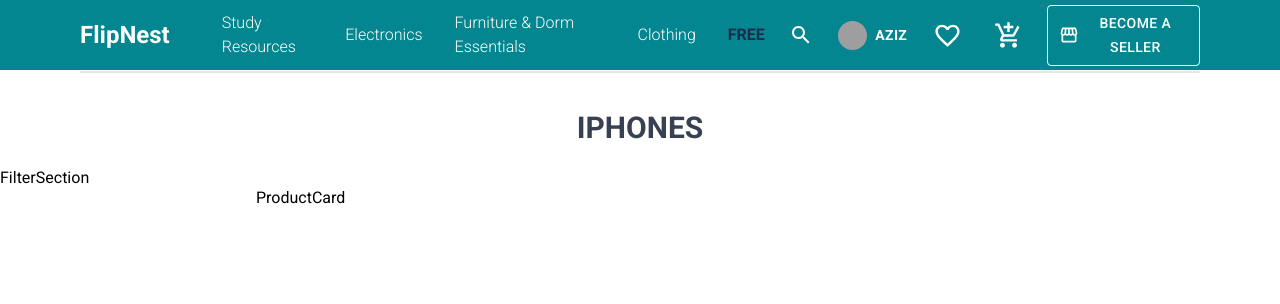
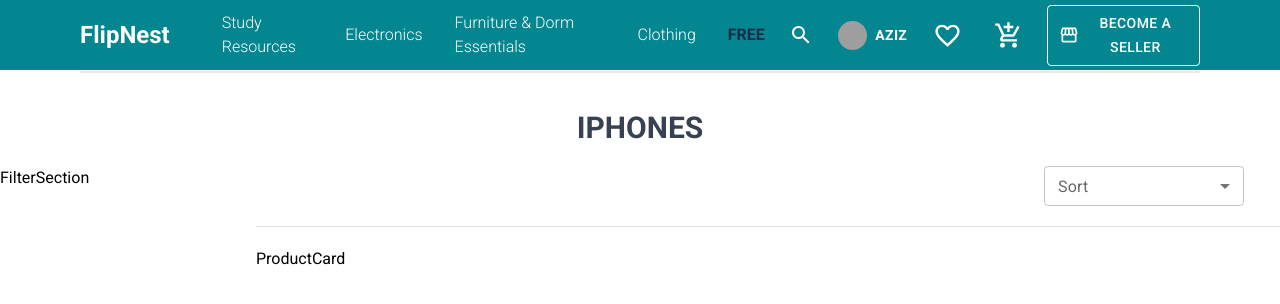
Before and after one commit to azizbelkhouja/FlipNest, a React (Create React App) app in the folder frontend/: page / in a window 1280 px wide. Shown: the top 304 px of the page. Built offline with nearby package versions, Linux system fonts and the light colour scheme; grey boxes are pictures that could not be loaded.

Commit message:
Sort
sort button in product page

```diff
--- a/frontend/src/customer/pages/Product/Product.tsx
+++ b/frontend/src/customer/pages/Product/Product.tsx
@@ -1,13 +1,17 @@
 import { Filter, FilterAlt } from '@mui/icons-material'
-import React from 'react'
+import React, { useState } from 'react'
 import FilterSection from './FilterSection'
 import ProductCard from './ProductCard'
-import { Box, IconButton, useMediaQuery, useTheme } from '@mui/material'
+import { Box, Divider, FormControl, IconButton, InputLabel, MenuItem, Select, useMediaQuery, useTheme } from '@mui/material'
 
 const Product = () => {
 
   const theme = useTheme();
   const isLarge = useMediaQuery(theme.breakpoints.up('lg'));
+  const [sort, setSort] = useState();
+  const handleSortChange = (event:any) => {
+    setSort(event.target.value);
+  }
 
   return (
     <div className='-z-10 mt-10'>
@@ -23,7 +27,7 @@ const Product = () => {
 
           <div className='w-full lg:w-[80%] space-y-5'>
 
-            <div className=''>
+            <div className='flex justify-between items-center px-9 h-[40px]'>
 
               <div className='relative w-[50%]'>
                 {
@@ -38,10 +42,22 @@ const Product = () => {
                 }
               </div>
 
-
+              <FormControl size="small" sx = {{width : "200px"}}>
+                <InputLabel id="demo-simple-select-label">Sort</InputLabel>
+                <Select
+                  labelId="demo-simple-select-label"
+                  id="demo-simple-select"
+                  value={sort}
+                  label="Sort"
+                  onChange={handleSortChange}
+                >
+                  <MenuItem value={"low_to_high"}>Low to High</MenuItem>
+                  <MenuItem value={"high_to_low"}>High to Low</MenuItem>
+                </Select>
+              </FormControl>
 
             </div>
-
+            <Divider/>
             <section className='products_section '>
               <ProductCard/>
             </section>
```
